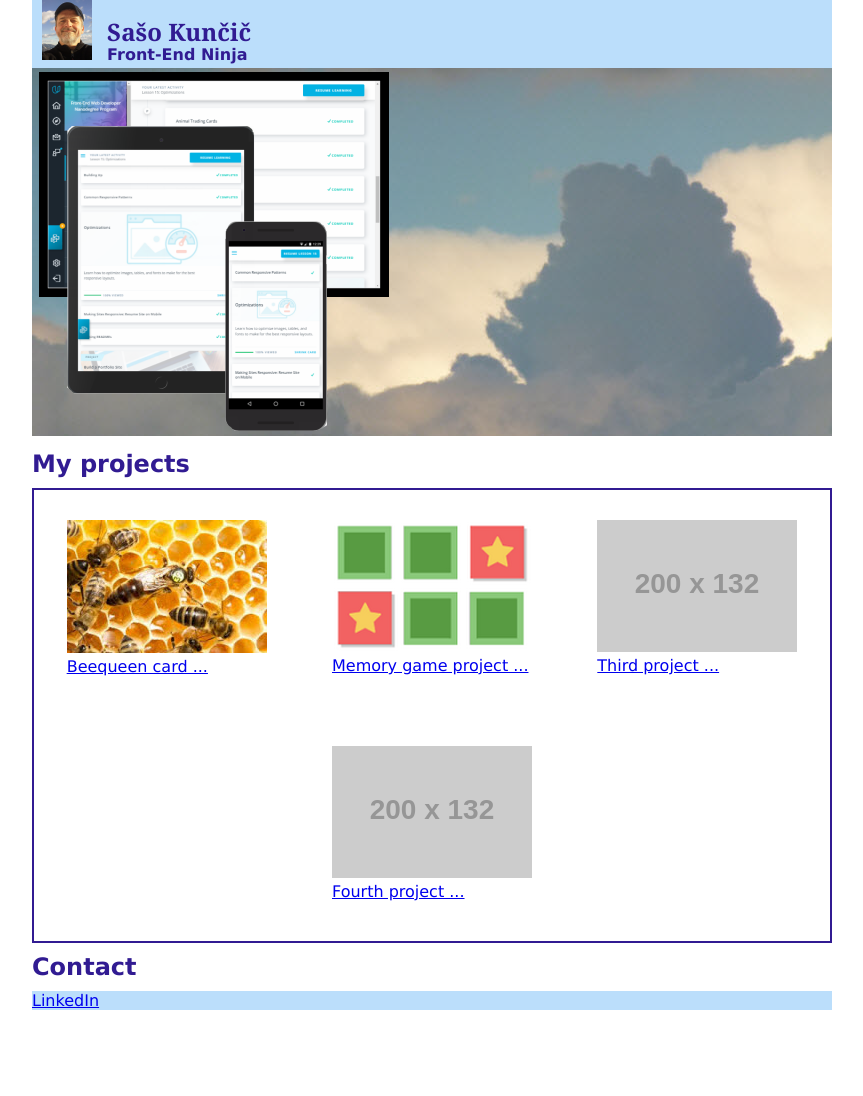
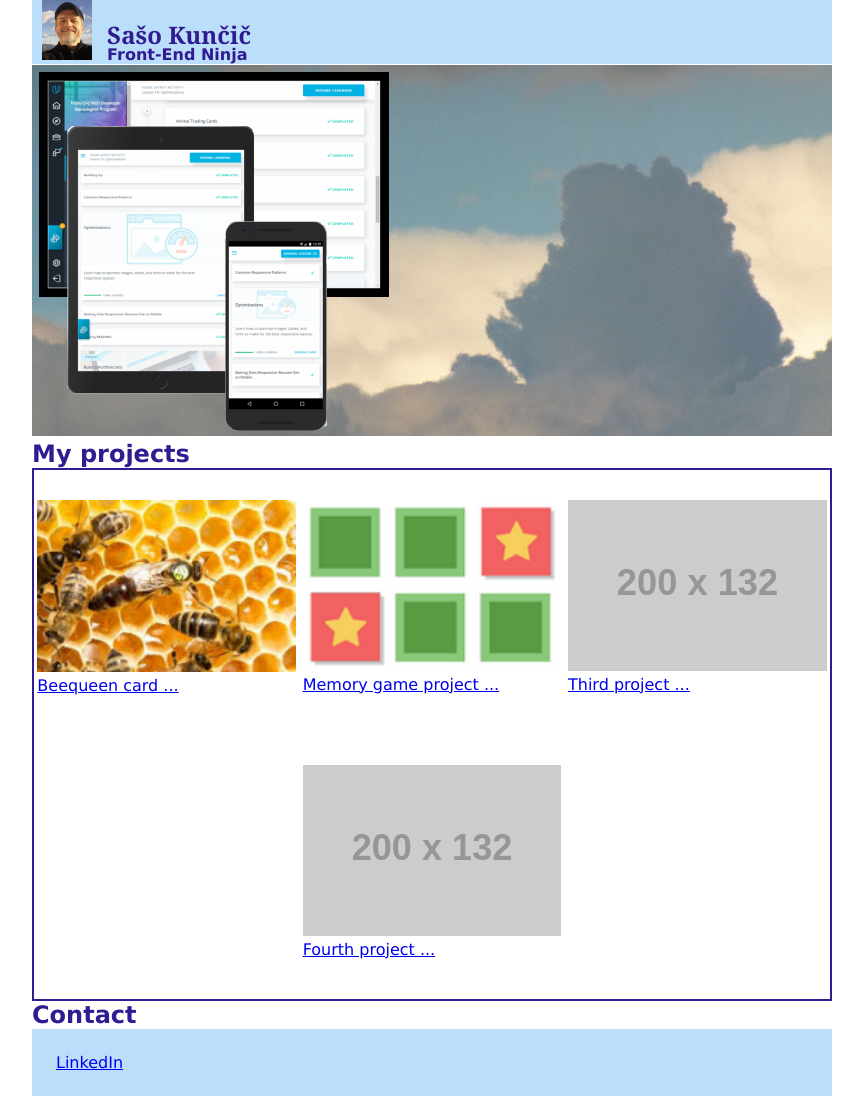
Before and after one commit to sasokuncic/UdacityProj2PortfolioSite, a plain HTML site: page card.html in a window 1280 px wide. Shown: the whole page, without its empty margins (208-1071 px from the left). Before the commit the page ends 1010 px from the top, so only its background shows below. Drawn offline with Linux system fonts and the light colour scheme; placeholder pictures from the web are drawn by us.

Commit message:
Updates due error and warnings found at HTML and CSS Validation.

```diff
--- a/card.html
+++ b/card.html
@@ -22,11 +22,11 @@
     </header>
     <main>
     	<section id="content">
-    		<section id="banner">
+    		<div id="banner">
     			<img class="banner_img" src="img/portfolio_site_sk_800x370.png" alt="portfolio banner">
-    		</section>
-    		<h1>My projects</h1>
-    		<section class="projects">
+    		</div>
+    		<h2>My projects</h2>
+    		<div class="projects">
     			<div class="project">
     				<div class="project_inner">
 	    				<img class="project_img" src="img/beequeen.jpg" alt="beequeen card project">
@@ -51,8 +51,8 @@
 	    				<a href="https://github.com/sasokuncic/UdacityProjAnimalTradingCard"><p>Fourth project ...</p></a>
      				</div>
     			</div>
-    		</section>
-    		<h1>Contact</h1>
+    		</div>
+    		<h2>Contact</h2>
     		<footer>
     			<div class="footer_inner">
 	    			<a href="https://www.linkedin.com/in/sasokuncic/"><p>LinkedIn</p></a>
--- a/css/styles.css
+++ b/css/styles.css
@@ -19,11 +19,13 @@ body {
 }
 
 h1,
+h2, h3, h4, h5, h6,
 p {
 	margin: 0;
 }
 
-h1 {
+h1
+{
 	font-size: 24px;
 	line-height: 48px;
 }
@@ -63,12 +65,12 @@ h1 {
 	font-size: 24px;
 	font-family: Georgia, serif;
 	font-weight: bold;
-	line-height: 20px;
+	line-height: 24px;
 }
 
 .header_description {
 	font-size: 16px;
-	line-height: 0;
+	line-height: 16px;
 }
 
 /* ************* BANNER ************* */
@@ -109,6 +111,10 @@ footer {
 	background-color: #bbdefb;
 }
 
+.footer_inner p {
+	padding: 1.5em;
+}
+
 /* ******************************
    RESPONSIVE STYLES
 *********************************  */
@@ -125,9 +131,11 @@ footer {
 		font-size: 20px;
 	}
 
+	/* Hide banner for small devices
 	#banner {
 		display: none;
 	}
+	*/
 
 	.header_title {
 		font-size: 20px;
@@ -138,6 +146,7 @@ footer {
 	p {
 		font-size: 14px;
 	}
+}
 
 @media screen and (min-width: 359px) {
 	.project {
```
Also changed, not shown: 1 other file.
